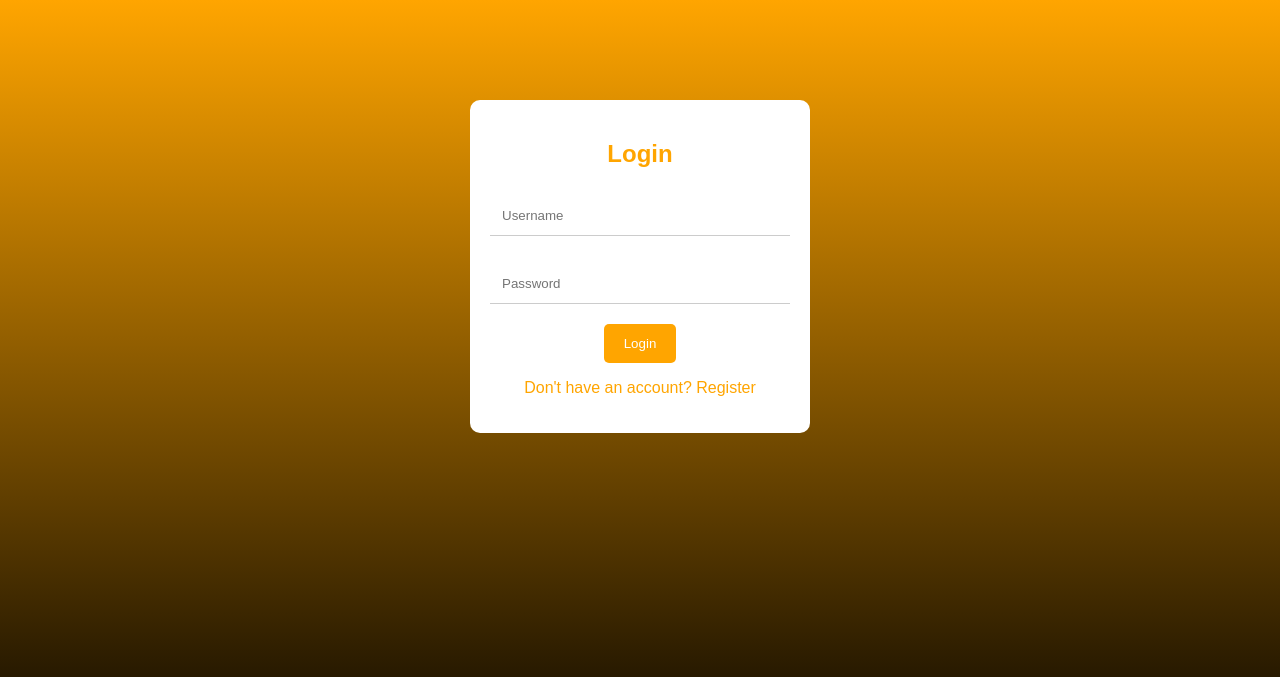
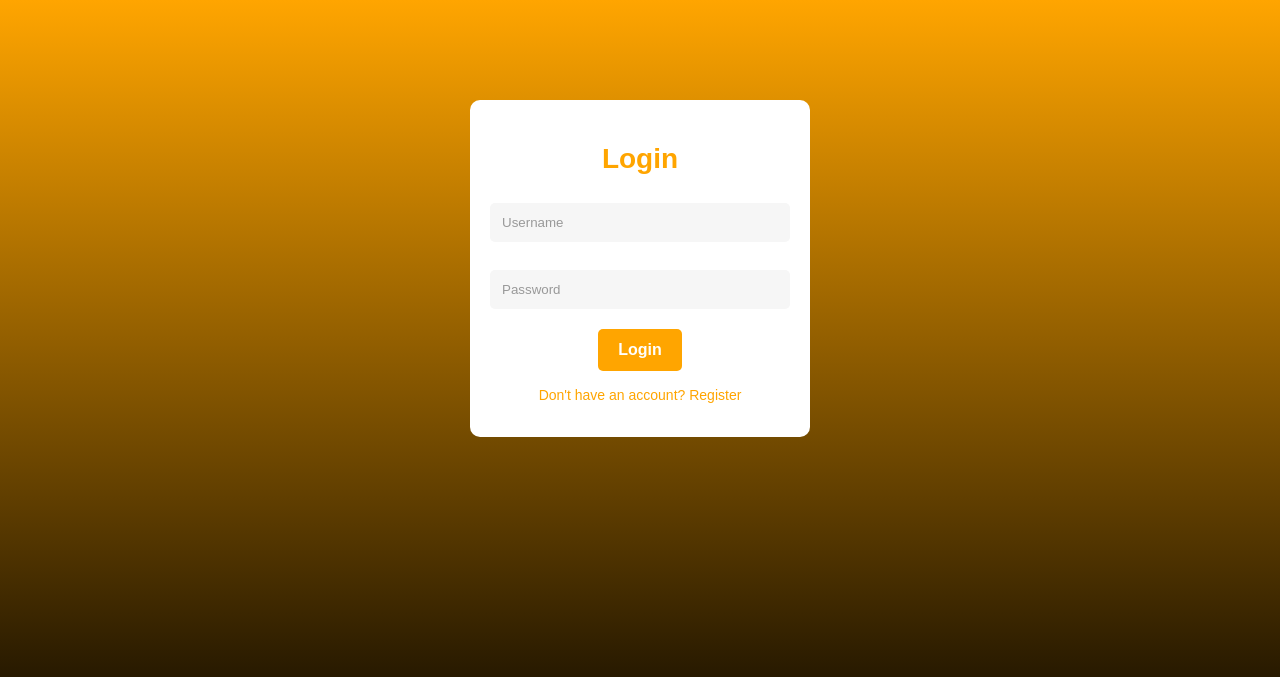
Before and after one commit to VPavlov16/xiaomi, a PHP site: page /login-register.html in a window 1280 px wide. Shown: the top 677 px of the page. Run offline with PHP 8.4, Linux system fonts and the light colour scheme.

Commit message:
login/register/navbar

```diff
--- a/home.html
+++ b/home.html
@@ -88,7 +88,5 @@
     </nav>
 
 
-
-
 </body>
 </html>
--- a/login-register.html
+++ b/login-register.html
@@ -1,20 +1,18 @@
-<DOCTYPE html>
-<html lang="en">
+<html>
+
 <head>
-    <meta charset="UTF-8">
-    <meta http-equiv="X-UA-Compatible" content="IE=edge">
-    <meta name="viewport" content="width=device-width, initial-scale=1.0">
     <title>Login and Register Form</title>
+    <link rel="stylesheet" href="https://cdnjs.cloudflare.com/ajax/libs/font-awesome/6.0.0/css/all.min.css">
     <style>
         body {
-            background: linear-gradient(to bottom, orange, black);
+            background: linear-gradient(180deg, orange, black);
             margin: 0;
             padding: 0;
             font-family: Arial, Helvetica, sans-serif;
         }
 
         .form-container {
-            background-color: white;
+            background-color: #fff;
             border-radius: 10px;
             width: 300px;
             margin: 0 auto;
@@ -25,25 +23,39 @@
 
         .form-container h2 {
             color: orange;
+            font-size: 28px;
+            margin-bottom: 20px;
         }
 
         .form-container input[type="text"],
-        .form-container input[type="password"] {
+        .form-container input[type="password"],
+        .form-container input[type="email"] {
             width: 100%;
             padding: 12px;
             margin-top: 8px;
             margin-bottom: 20px;
             border: none;
-            border-bottom: 1px solid #ccc;
+            border-radius: 5px;
+            background-color: #f6f6f6;
+            color: #333;
+        }
+
+        .form-container input[type="text"]::placeholder,
+        .form-container input[type="password"]::placeholder,
+        .form-container input[type="email"]::placeholder {
+            color: #999;
         }
 
         .form-container input[type="submit"] {
             background-color: orange;
-            color: white;
+            color: #fff;
             padding: 12px 20px;
             border: none;
             border-radius: 5px;
             cursor: pointer;
+            font-size: 16px;
+            font-weight: bold;
+            transition: background-color 0.3s ease;
         }
 
         .form-container input[type="submit"]:hover {
@@ -53,35 +65,52 @@
         .form-container .switch-form {
             color: orange;
             cursor: pointer;
+            font-size: 14px;
         }
+    </style>
+    <script src="https://code.jquery.com/jquery-3.6.0.min.js"></script>
+    <script>
+        $(document).ready(function() {
+            // Show login form by default
+            $("#register-form").hide();
 
+            // Switch to register form
+            $("#btn-register").click(function() {
+                $("#login-form").hide();
+                $("#register-form").show();
+            });
 
-    </style>
+            // Switch to login form
+            $("#btn-login").click(function() {
+                $("#register-form").hide();
+                $("#login-form").show();
+            });
+        });
+    </script>
 </head>
 
 <body>
-    <div class="form-container">
+    <div class="form-container" id="login-form">
         <h2>Login</h2>
         <form>
             <input type="text" placeholder="Username">
             <input type="password" placeholder="Password">
             <input type="submit" value="Login">
         </form>
-        <p class="switch-form">Don't have an account? Register</p>
+        <p class="switch-form" id="btn-register">Don't have an account? Register</p>
     </div>
 
-    <script>
-        document.querySelector(".switch-form").addEventListener("click", function () {
-            document.querySelector("h2").textContent = "Register";
-            document.querySelector("form").innerHTML = `
-            <input type="text" placeholder="Username">
+    <div class="form-container" id="register-form">
+        <h2>Register</h2>
+        <form>
+            <input type="text" placeholder="First Name">
+            <input type="text" placeholder="Last Name">
+            <input type="email" placeholder="Email">
             <input type="password" placeholder="Password">
-            <input type="password" placeholder="Confirm Password">
             <input type="submit" value="Register">
-            `;
-            document.querySelector(".switch-form").textContent = "Already have an account? Login";
-        });
-    </script>
-</body>
+        </form>
+        <p class="switch-form" id="btn-login">Already have an account? Login</p>
+        </div>
 
-</html>
+        </body>
+        </html>
```
Also changed, not shown: style.css (+6 -1 lines).
